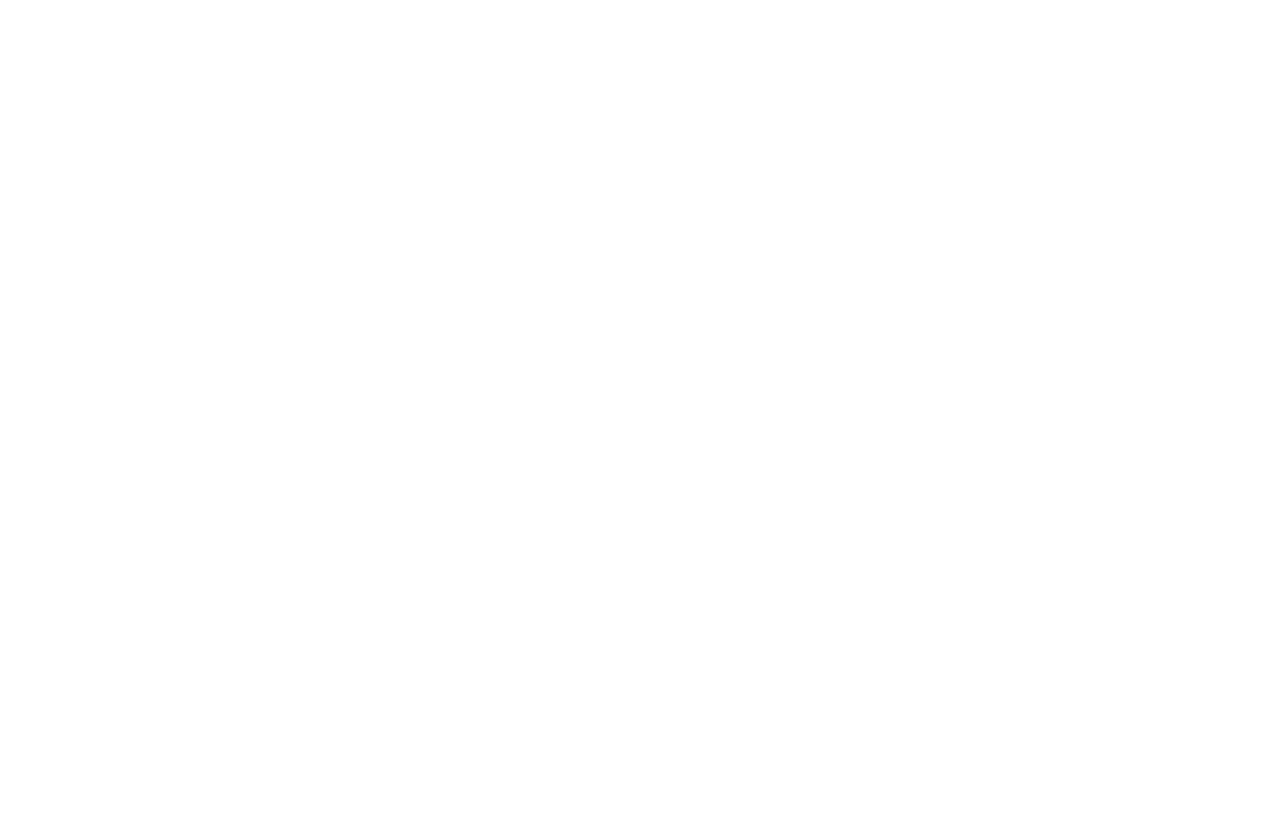
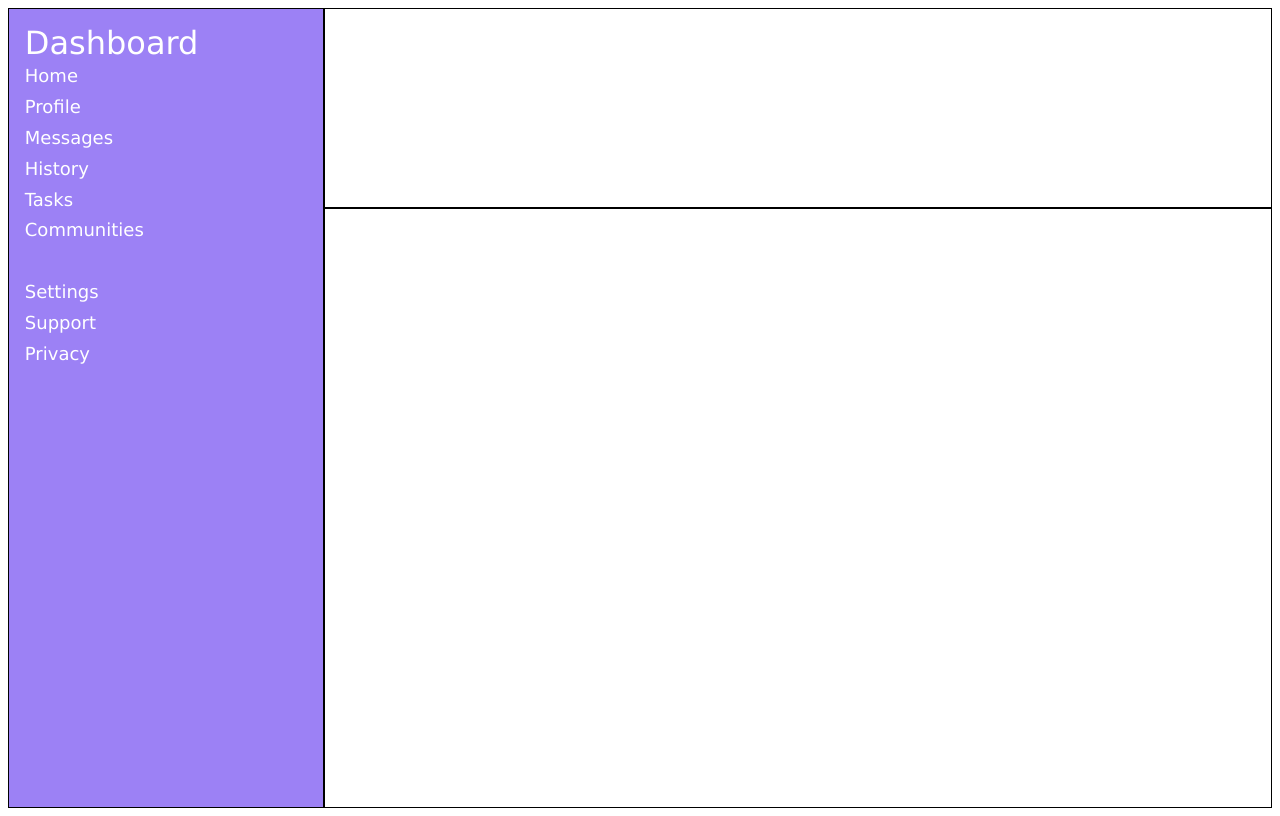
Before and after one commit to arturo9503/admin-dashboard, a plain HTML site: page index.html in a window 1280 px wide. Drawn offline with Linux system fonts and the light colour scheme.

Commit message:
Design nav-bar

```diff
--- a/index.html
+++ b/index.html
@@ -8,6 +8,26 @@
     <link rel="stylesheet" href="styles.css">
 </head>
 <body>
+    <div id="container">
+        <div id="nav-bar">
+            <div class="bar-content" id="title">Dashboard</div>
+            <div class="bar-content">Home</div>
+            <div class="bar-content">Profile</div>
+            <div class="bar-content">Messages</div>
+            <div class="bar-content">History</div>
+            <div class="bar-content">Tasks</div>
+            <div class="bar-content">Communities</div>
+            <div class="bar-content" id="space"></div>
+            <div class="bar-content">Settings</div>
+            <div class="bar-content">Support</div>
+            <div class="bar-content">Privacy</div>
 
+        </div>
+        <div id="header">
+            <div id="search-bar"></div>
+            <div id="user"></div>
+        </div>
+        <div id="main"></div>
+    </div>
 </body>
 </html>
--- a/styles.css
+++ b/styles.css
@@ -0,0 +1,41 @@
+#container{
+    display: grid;
+    grid-template-rows: 1fr 1fr 1fr 1fr;
+    grid-template-columns: 1fr 1fr 1fr 1fr;
+    height: 100vh;
+    width: 100wh;
+}
+
+#nav-bar{
+    grid-column: 1 / 1;
+    grid-row: 1 / 5;
+    border: 1px solid;
+    background-color: rgb(156, 129, 245);
+    padding-left: 5%;
+}
+
+#header{
+    grid-column: 2 / 5;
+    grid-row: 1 / 1;
+    border: 1px solid;
+}
+
+#main {
+    grid-column: 2 / 5;
+    grid-row: 2/ 5;
+    border: 1px solid;
+
+}
+
+.bar-content{
+    color: white;
+    font-family: Verdana, Geneva, Tahoma, sans-serif;
+    height: 1rem;
+    margin-top: 5%;
+    font-size: large;
+}
+
+#nav-bar > #title {
+    font-size: xx-large;
+    margin-bottom: 25px;
+}
```
